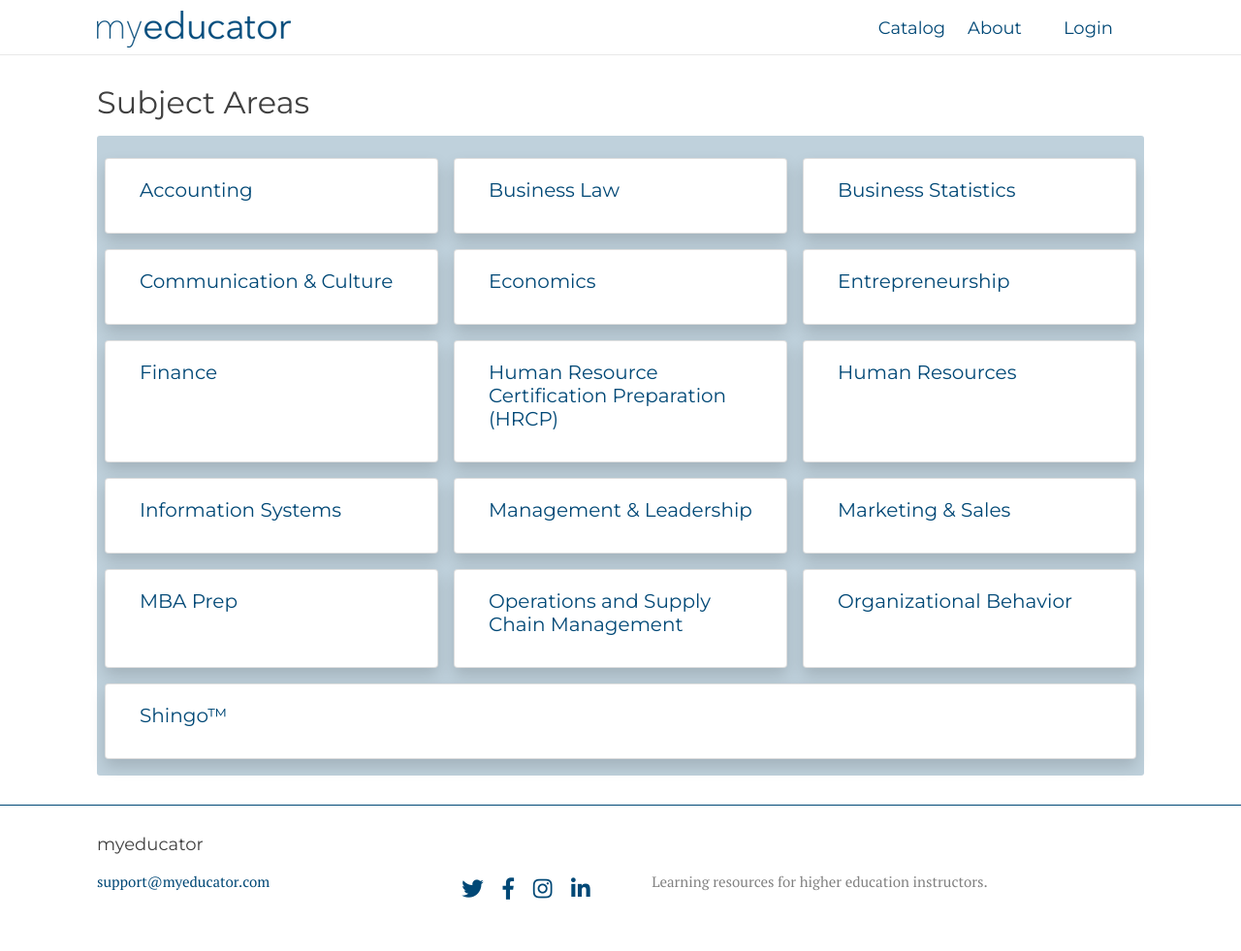
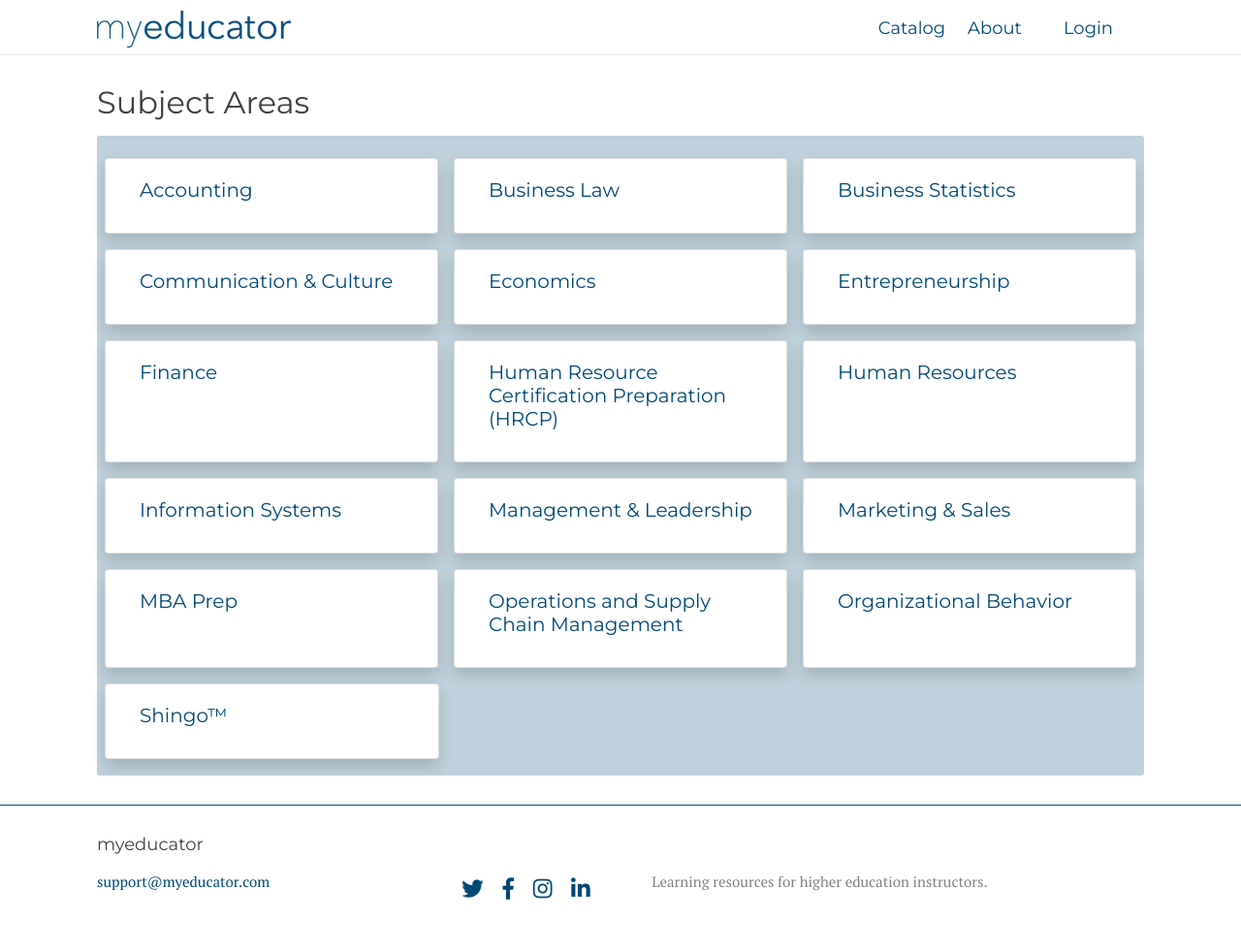
Before and after one commit to bradgessell/myeducator, a Jekyll site: the page built from catalog.html, in a window 1280 px wide. Shown: the whole page at 97% size. Built offline with Jekyll 4.4.1, drawn with Linux system fonts in a browser that asks for light colours; nearby versions of some CDN libraries.

Commit message:
added new columns to shrink shingo to one column

```diff
--- a/catalog.html
+++ b/catalog.html
@@ -101,5 +101,7 @@ permalink: /subject-areas/
                 <h5 class="card-title">Shingo&trade;</h5>
             </div>
         </a>
+        <a class="col-lg m-2" href="#"></a>
+        <a class="col-lg m-2" href="#"></a>
     </div>
 </div>
```
